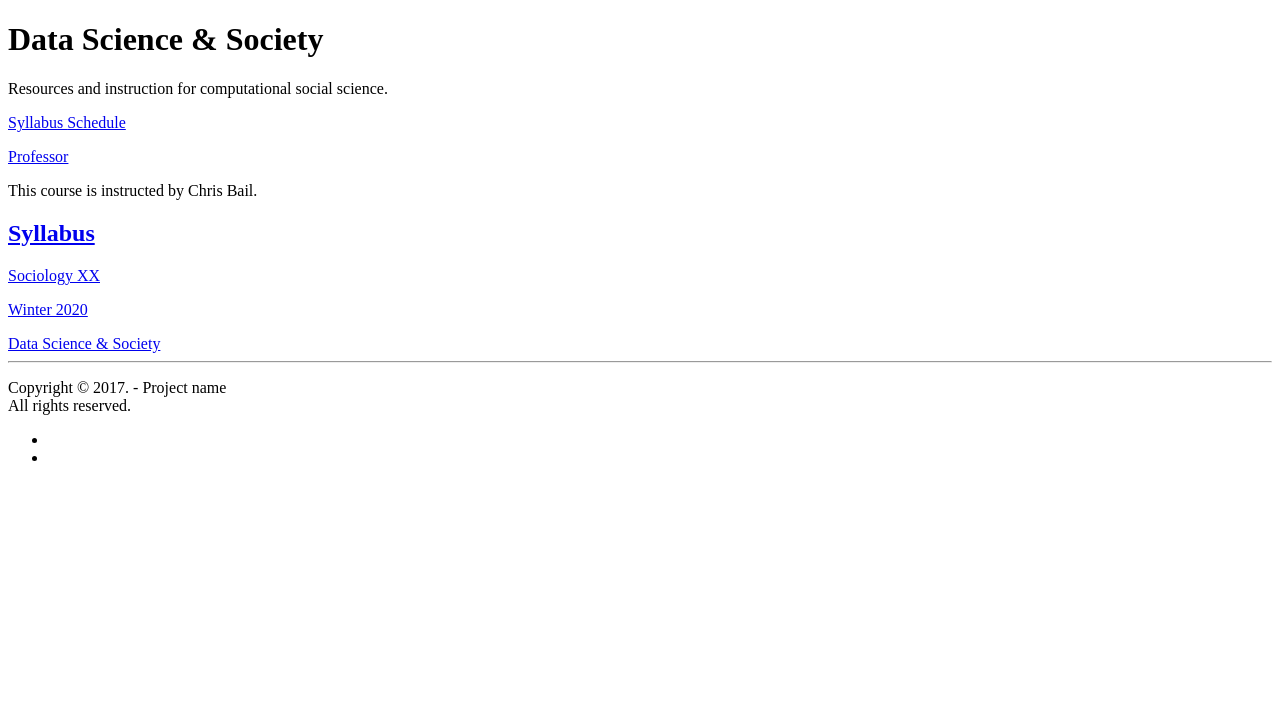
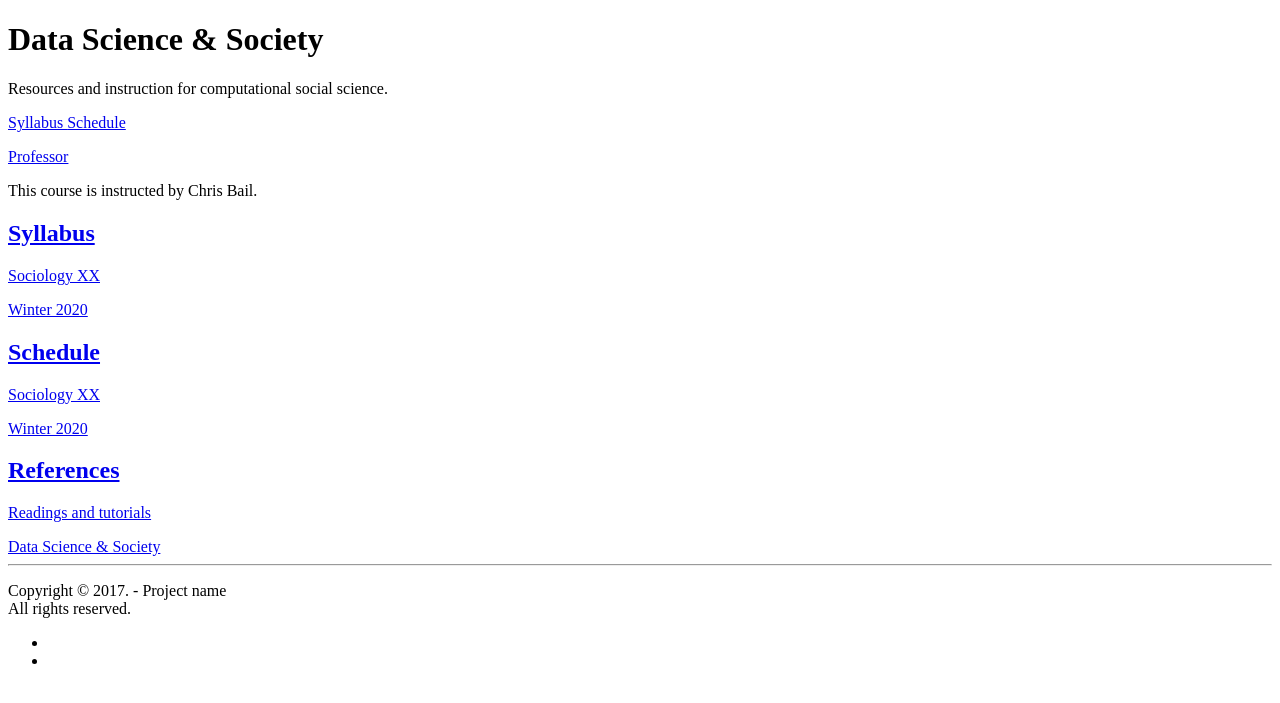
Before and after one commit to dssoc/dssoc.github.io, a Jekyll site: the page built from index.md, in a window 1280 px wide. Shown: the top 703 px of the page. Built offline with Jekyll 4.4.1, drawn with Linux system fonts in a browser that asks for light colours; a style sheet for code colours, icons or effects is not loaded.

Commit message:
update navigation

```diff
--- a/index.md
+++ b/index.md
@@ -29,4 +29,14 @@ grid_navigation:
       excerpt: Sociology XX
       cta: Winter 2020
       url: '#'
+
+    - title: Schedule
+      excerpt: Sociology XX
+      cta: Winter 2020
+      url: '#'
+
+    - title: References
+      excerpt: Readings and tutorials
+      cta:
+      url: '#'
 ---
```
Also changed, not shown: 1 other file.
